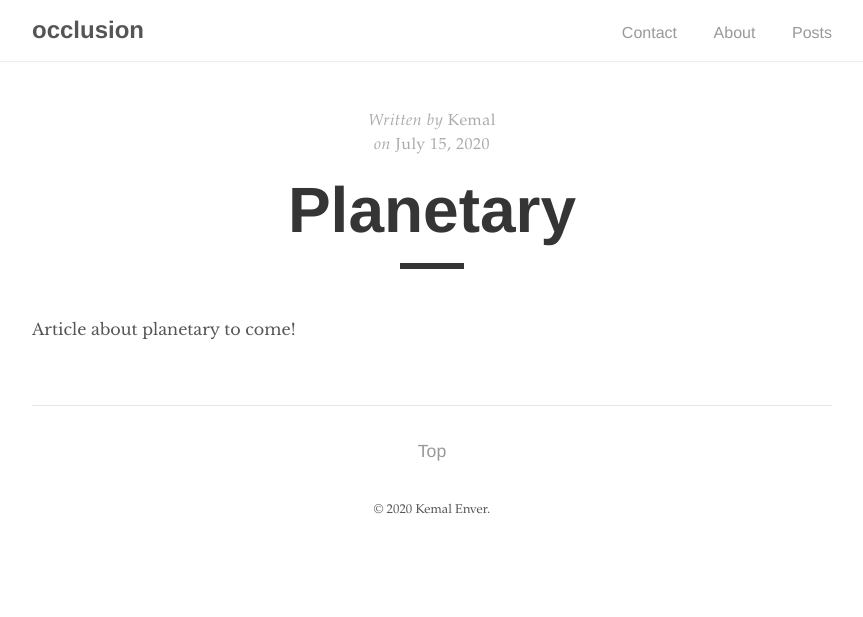
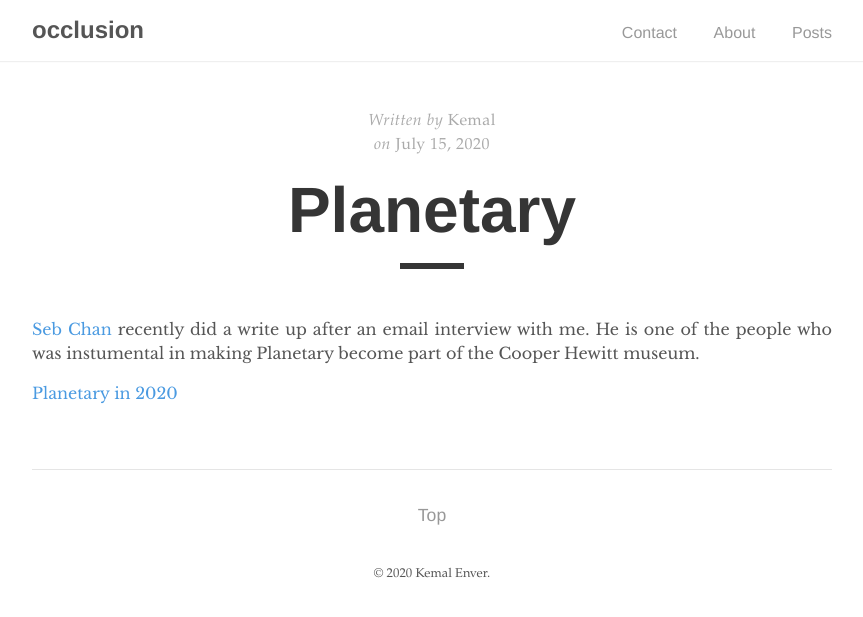
Before and after one commit to kemalenver/occlusion, a Jekyll site: the page built from _posts/2020-07-15-planetary-remastered.md, in a window 1280 px wide. Shown: the top 617 px of the page, without its empty margins (208-1071 px from the left). Built offline with Jekyll 4.4.1, drawn with Linux system fonts in a browser that asks for light colours.

Commit message:
Update 2020-07-15-planetary-remastered.md

```diff
--- a/_posts/2020-07-15-planetary-remastered.md
+++ b/_posts/2020-07-15-planetary-remastered.md
@@ -4,4 +4,6 @@
 author: "Kemal"
 ---
 
-Article about planetary to come!
+[Seb Chan](https://twitter.com/sebchan) recently did a write up after an email interview with me.  He is one of the people who was instumental in making Planetary become part of the Cooper Hewitt museum.
+
+[Planetary in 2020](https://sebchan.substack.com/p/48-on-planetary-in-2020-curatorial)
```
